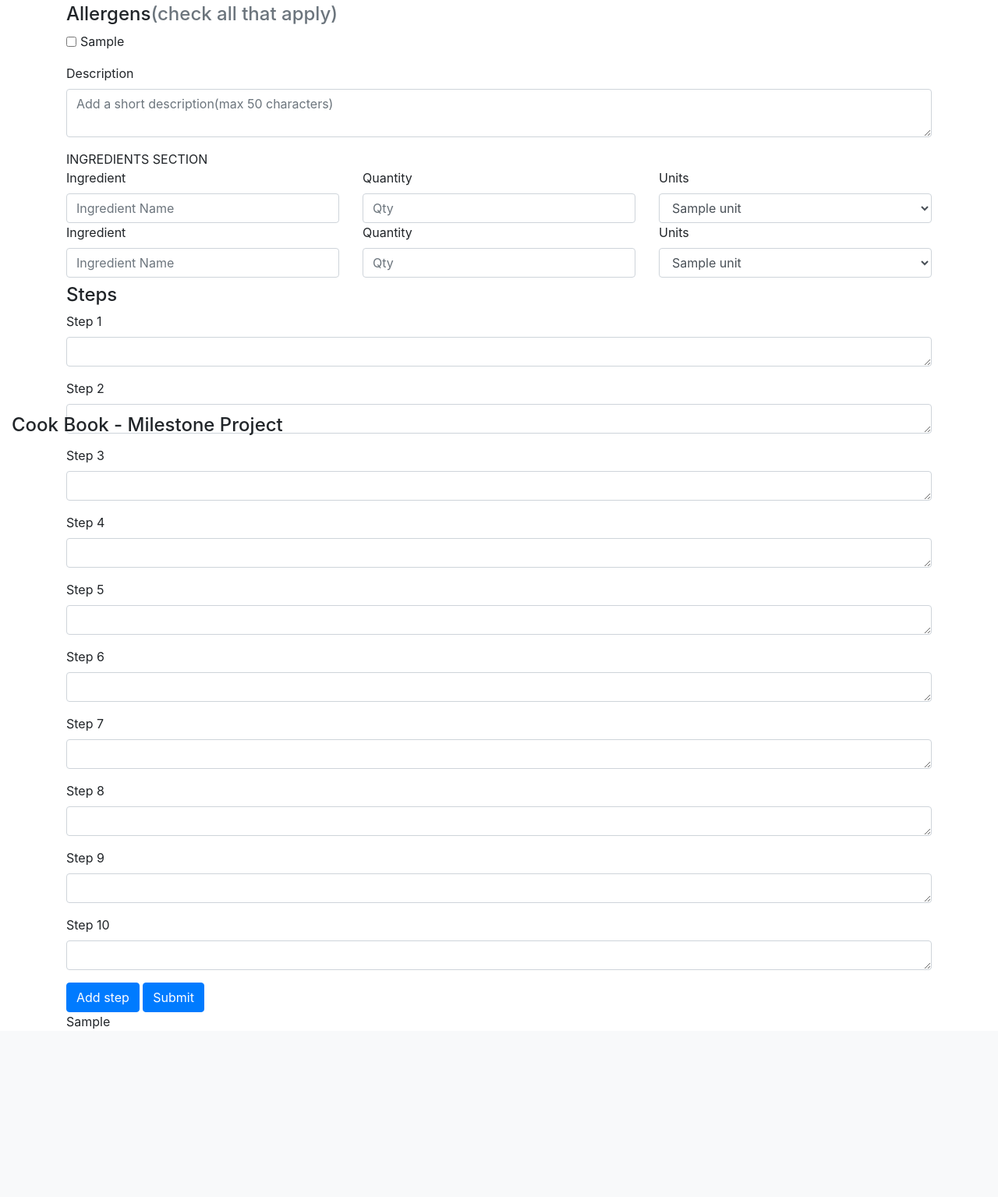
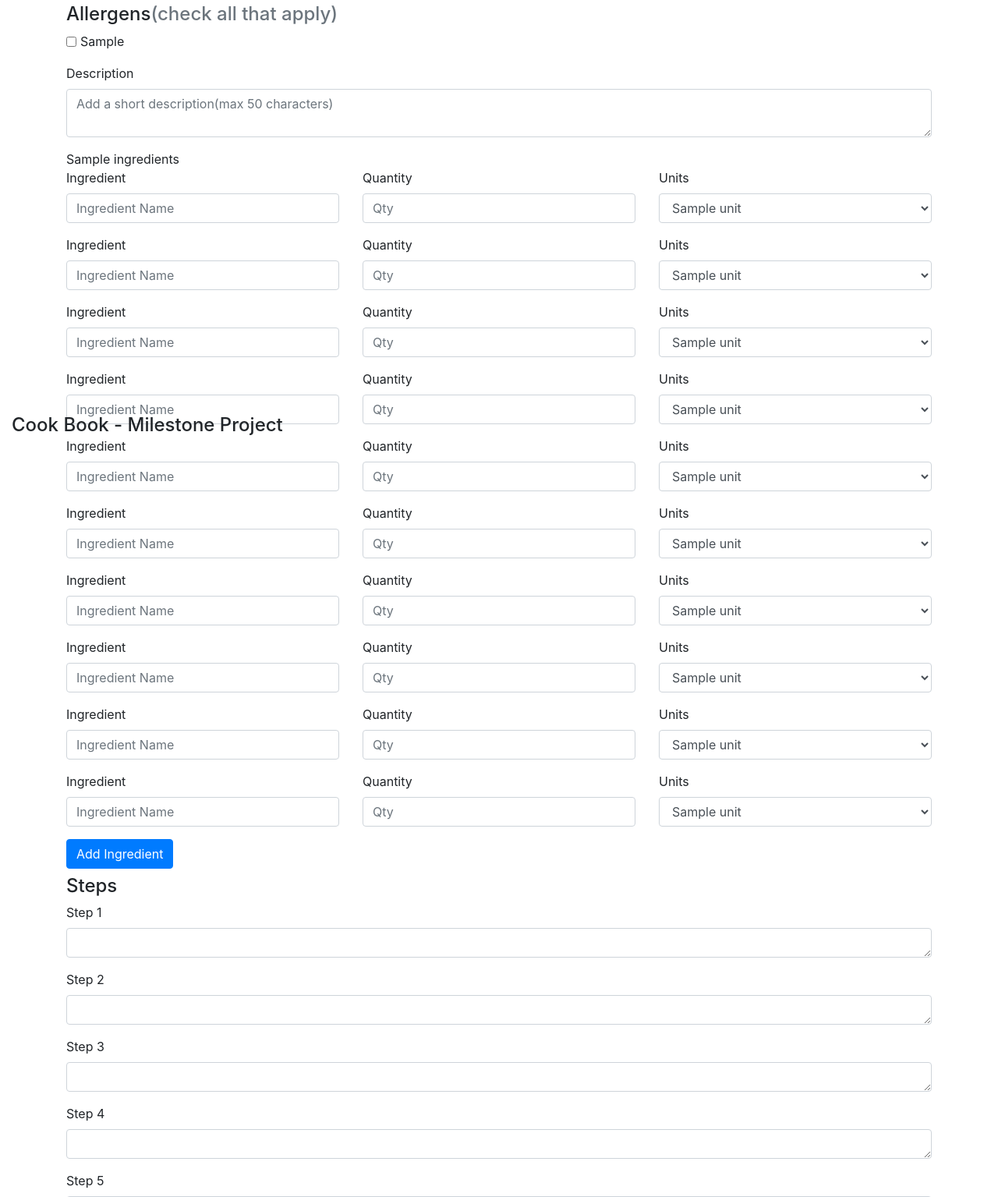
Before and after one commit to irinanita/cook-book, a Flask app: template templates/add_recipe.html in a window 1280 px wide. Shown: the part 232-1767 px from the top of the page at 78% size. Before the commit the page ends 1551 px from the top, so only its background shows below. Run offline with Flask 2, Linux system fonts and the light colour scheme; the template is opened without the code that fills it: most values are stand-ins (such as "Sample title", 1, 10 or a date in 2020); some libraries are stand-ins or nearby versions.

Commit message:
adding ingredients feature and fixed some issues related to added steps

```diff
--- a/app.py
+++ b/app.py
@@ -17,18 +17,42 @@ def index():
 @app.route('/add_recipe')
 def add_recipe():
     allergens_list=mongo.db.allergens.find()
-    diet_list=mongo.db.diet.find()
-    cuisine_list=mongo.db.cuisine.find()
+    _diet_list=mongo.db.diet.find()
+    diet_list=[diet for diet in _diet_list]
+    _cuisine_list=mongo.db.cuisine.find()
+    cuisine_list=[cuisine for cuisine in _cuisine_list ]
     _units=mongo.db.units.find()
     units_list=[unit for unit in _units]
     steps = 2
+    ingredients=2
+    recipes_dict={}
+    form_steps=[]
     return render_template('add_recipe.html',_allergens=allergens_list,
-    _diet=diet_list,_cuisine=cuisine_list,units=units_list,steps=steps)
+    _diet=diet_list,_cuisine=cuisine_list,units=units_list,steps=steps,recipes_dict=recipes_dict,ingredients=ingredients)
 
 @app.route('/insert_recipe', methods =["POST","GET"])
 def insert_recipe():
+    _units=mongo.db.units.find()
+    units_list=[unit for unit in _units]
+
+    _cuisine_list=mongo.db.cuisine.find()
+    cuisine_list=[cuisine for cuisine in _cuisine_list ]
+
+    _diet_list=mongo.db.diet.find()
+    diet_list=[diet for diet in _diet_list]
+
+    _allergens_list=mongo.db.allergens.find()
+    allergens_list=[allergen for allergen in _allergens_list]
 
     steps = len(request.form.getlist("steps"))
+    print('steps',steps)
+
+    ingredientsList = request.form.getlist("ingredient-name[]")
+    ingredients = len(ingredientsList)
+    print('ingredients length',ingredients)
+    print('ingredients getlist', ingredientsList)
+    print('steps',request.form.getlist("steps"))
+    print('steps length',steps)
 
     recipes_dict=request.form.to_dict()
     headers = ('name', 'qty','units')
@@ -44,7 +68,7 @@ def insert_recipe():
 
     form_allergens = request.form.getlist("allergens")
     form_steps = request.form.getlist("steps")
-    print(form_steps)
+    form_diet = request.form['diet']
     del recipes_dict["ingredient-name[]"]
     del recipes_dict["ingredient-qty[]"]
     del recipes_dict["ingredient-units[]"]
@@ -55,14 +79,16 @@ def insert_recipe():
 
     if request.form.get('submit') == 'submit':
         recipes=mongo.db.recipes
+        recipes.insert_one(recipes_dict)
 
-
-        recipes.insert_one(recipes_dict)
     elif request.form.get('submit') == 'add_step':
         # add step
         steps += 1
-
-    return render_template('add_recipe.html', steps=steps, recipes_dict=recipes_dict)
+    elif request.form.get('submit') == 'add_ingredient':
+        ingredients += 1
+    print(form_allergens)
+    return render_template('add_recipe.html', steps=steps, form_steps=form_steps, recipes_dict=recipes_dict,
+    ingredients=ingredients,selected_diet=form_diet,units=units_list,_cuisine=cuisine_list, _diet=diet_list,_allergens=allergens_list,form_allergens=form_allergens )
 
 
 if __name__=="__main__":
--- a/templates/add_recipe.html
+++ b/templates/add_recipe.html
@@ -12,7 +12,7 @@
             <select class="form-control" name="diet" id="diet">
                 <option value="" disabled selected>Choose Diet</option>
                 {% for diet in _diet %}
-                <option>{{diet.diet_name}}</option>
+                <option {{'selected="selected"' if (('diet' in recipes_dict)) and (recipes_dict['diet']== diet.diet_name )}}>{{diet.diet_name}}</option>
                 {% endfor %}
             </select>
         </div>
@@ -21,7 +21,7 @@
             <select class="form-control" name="cuisine" id="cuisine">
                 <option value="" disabled selected>Choose Cuisine</option>
                 {%for cuisine in _cuisine %}
-                <option>{{cuisine.cuisine_name}}</option>
+                <option {{'selected="selected"' if (('cuisine' in recipes_dict)) and (recipes_dict['cuisine']== cuisine.cuisine_name )}}>{{cuisine.cuisine_name}}</option>
                 {% endfor %}
             </select>
         </div>
@@ -31,7 +31,7 @@
         <h4 class="mt-2">Allergens<span class="text-muted">(check all that apply)</span></h4>
         {% for allergen in _allergens %}
         <div class="form-check form-check-inline">
-            <input class="form-check-input" type="checkbox" id="allergens" name="allergens" value="{{allergen.allergen_type}}" required>
+            <input class="form-check-input" type="checkbox" name="allergens" {{'checked="checked"' if (('allergens' in recipes_dict)) and (recipes_dict['allergens']== allergen.allergen_type )}}>
             <label class="form-check-label" for="allergens">{{allergen.allergen_type}}</label>
         </div>
         {% endfor %}
@@ -39,34 +39,38 @@
     <!--SHORT DESCRIPTION-->
     <div class="form-group">
         <label for="description">Description</label>
-        <textarea class="form-control" id="description" title="description" placeholder="Add a short description(max 50 characters)" maxlength=50 rows="2"></textarea>
+        <textarea class="form-control" id="description" value="{{recipes_dict.description}}" title="description"  placeholder="Add a short description(max 50 characters)" maxlength=50 rows="2"></textarea>
     </div>
-    INGREDIENTS SECTION
-    {% for i in range(2) %}
-    <div class="row">
+    <!--INGREDIENTS SECTION-->
+    {{ingredients}}
+    {% for i in range(ingredients) %}
+    <div class="row form-group">
         <div class="col">
             <label for="ingredient-name">Ingredient</label>
-            <input type="text" class="form-control" id="ingredient-name-{{i}}" name="ingredient-name[]" placeholder="Ingredient Name" required>
+            <input type="text" class="form-control" value="{{recipes_dict['ingredients'][i]['name'] if (('ingredients' in recipes_dict)) and (recipes_dict['ingredients'][i])}}" id="ingredient-name-{{i}}" name="ingredient-name[]"  placeholder="Ingredient Name" required>
         </div>
         <div class="col">
             <label for="ingredient-quantity">Quantity</label>
-            <input type="text" class="form-control" name="ingredient-qty[]"  placeholder="Qty" required>
+            <input type="number" class="form-control" value="{{recipes_dict['ingredients'][i]['qty'] if (('ingredients' in recipes_dict)) and (recipes_dict['ingredients'][i])}}" name="ingredient-qty[]"  placeholder="Qty" required>
         </div>
         <div class="col">
             <label for="ingredient-unit">Units</label>
             <select class="form-control" title="ingredient-unit" name="ingredient-units[]" required>
                 {% for unit in units %}
-                <option>{{unit.unit_name}}</option>
+                    <option {{'selected="selected"' if (('ingredients' in recipes_dict)) and (recipes_dict['ingredients'][i]) and (recipes_dict['ingredients'][i]['units'] == unit.unit_name)}}>{{unit.unit_name}}</option>
                 {% endfor %}
             </select>
         </div>
     </div>
     {% endfor %}
+
+    <button type="submit" class="btn btn-primary" name="submit" value="add_ingredient">Add Ingredient</button>
+
     <h4 class="mt-2">Steps</h4>
     {% for i in range(steps)%}
         <div class="form-group">
             <label for="step">Step {{i+1}}</label>
-            <textarea class="form-control" name="steps" rows="1" required></textarea>
+            <textarea class="form-control" name="steps" rows="1" required>{{recipes_dict['steps'][i] if (('steps' in recipes_dict) and (recipes_dict['steps'][i]))}}</textarea>
         </div>
     {%endfor%}
     <button type="submit" class="btn btn-primary" name="submit" value="add_step">Add step</button>
@@ -74,4 +78,6 @@
 </form>
 {{recipes_dict}}
 
+
+
 {% endblock %}
```
